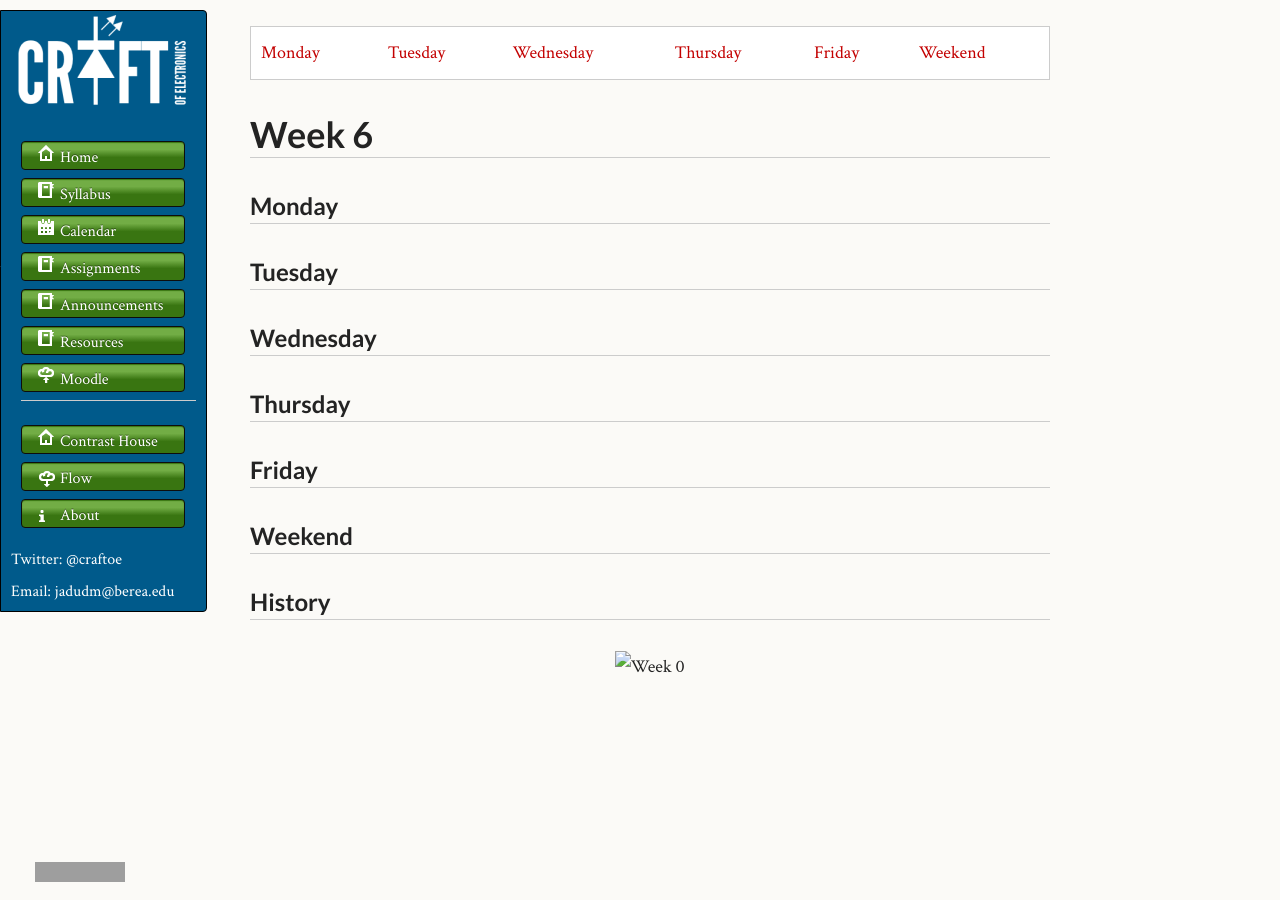
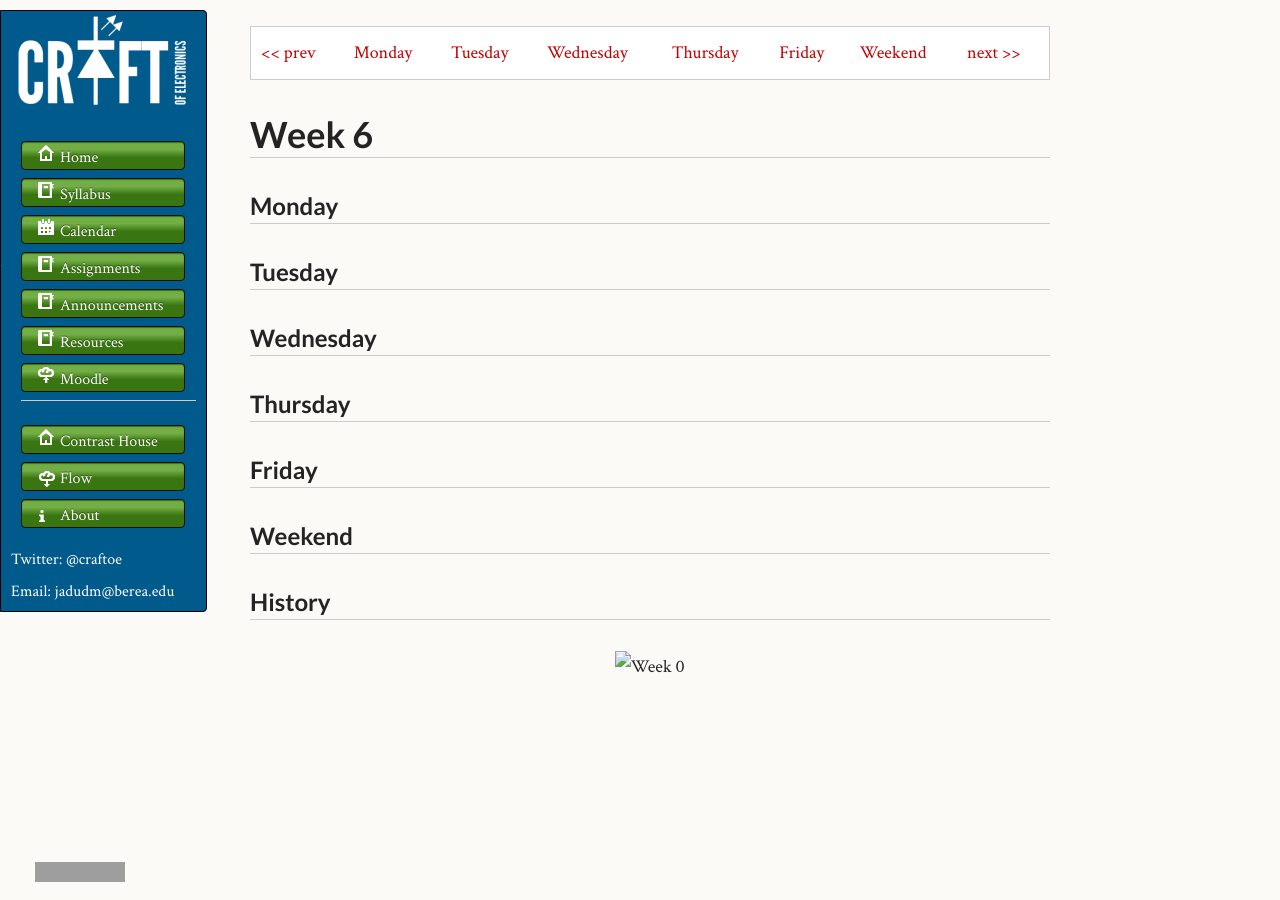
Before and after one commit to craftofelectronics/craftofelectronics.github.com, a Jekyll site: the page built from cal/w05.md, in a window 1280 px wide. Built offline with Jekyll 4.4.1, drawn with Linux system fonts in a browser that asks for light colours; grey boxes are pictures that could not be loaded.

Commit message:
Getting ready to edit... probably conflicts with laptop.

```diff
--- a/cal/w05.md
+++ b/cal/w05.md
@@ -6,32 +6,29 @@ week: 6
 
 <table>
 <tr>
-	<td> <a href="#Monday">Monday</a> </td>
-	<td> <a href="#Tuesday">Tuesday</a> </td>
-	<td> <a href="#Wednesday">Wednesday</a> </td>
-	<td> <a href="#Thursday">Thursday</a> </td>
-	<td> <a href="#Friday">Friday</a> </td>
-	<td> <a href="#Weekend">Weekend</a> </td>
+	<td> <a href="w03.html">&lt;&lt; prev</a> </td>
+	<td> <a href="#monday">Monday</a> </td>
+	<td> <a href="#tuesday">Tuesday</a> </td>
+	<td> <a href="#wednesday">Wednesday</a> </td>
+	<td> <a href="#thursday">Thursday</a> </td>
+	<td> <a href="#friday">Friday</a> </td>
+	<td> <a href="#weekend">Weekend</a> </td>
+	<td> <a href="w05.html">next &gt;&gt;</a> </td>
 </tr></table>
+
 
 # Week 6
 
-<a id='Monday'></a>
 ## Monday
 
-<a id='Tuesday'></a>
 ## Tuesday
 
-<a id='Wednesday'></a>
 ## Wednesday
 
-<a id='Thursday'></a>
 ## Thursday
 
-<a id='Friday'></a>
 ## Friday
 
-<a id='Weekend'></a>
 ## Weekend
 
 ## History
```
